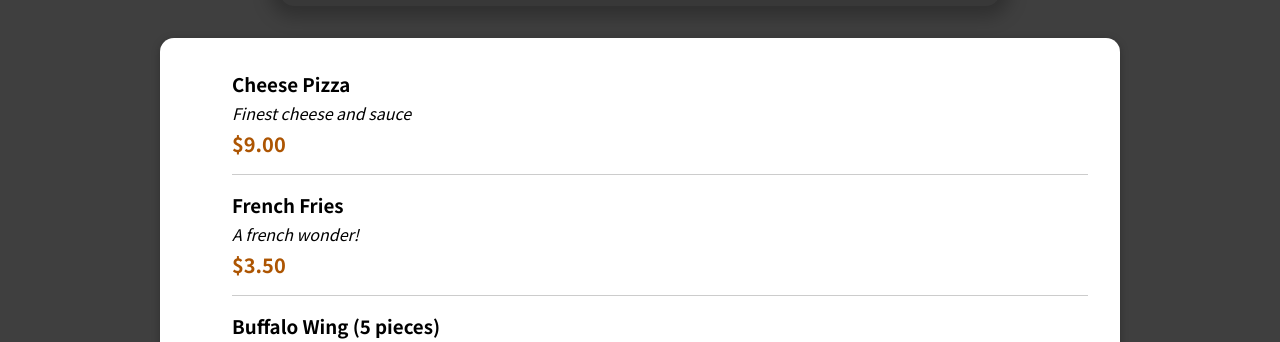
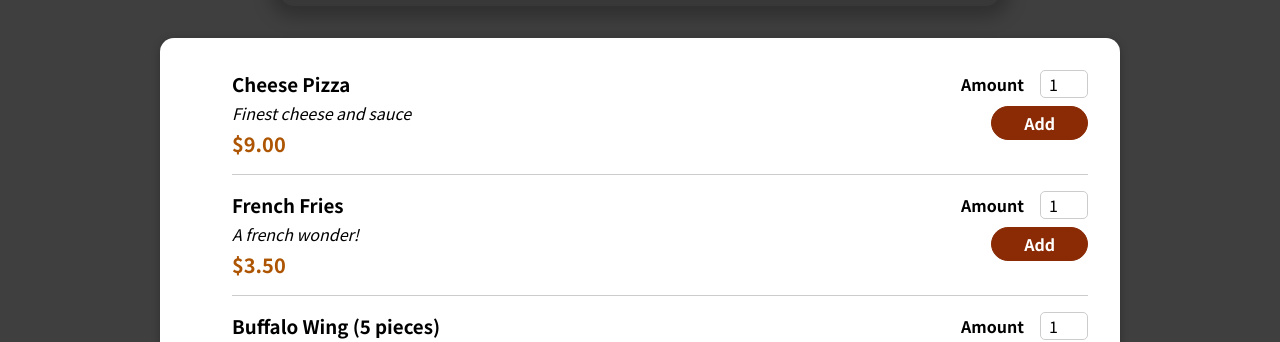
Before and after one commit to mhaslinsky/menu-site, a React (Create React App) app: page / in a window 1280 px wide. Shown: the part 467-809 px from the top of the page. Built offline with nearby package versions, Linux system fonts and the light colour scheme; the HTML template or start-up script is replaced by a standard one.

Commit message:
done with styled components, weird bugs, switching to css modules, also adding cart functionality

```diff
--- a/src/App.js
+++ b/src/App.js
@@ -1,7 +1,7 @@
 import React from "react";
 import Header from "./components/Layout/Header";
+import StyledMIF from "./components/Meals/MealItem/MealItemForm";
 import Meals from "./components/Meals/Meals";
-import Test from "./Test";
 
 function App() {
   return (
--- a/src/components/Meals/MealItem/MealItem.jsx
+++ b/src/components/Meals/MealItem/MealItem.jsx
@@ -1,4 +1,5 @@
 import styled from "styled-components";
+import MealItemForm from "./MealItemForm";
 
 const StyledMealItem = styled(MealItem)`
   display: flex;
@@ -23,7 +24,7 @@ const StyledMealItem = styled(MealItem)`
   }
 `;
 
-function MealItem({ className, name, description, price }) {
+function MealItem({ className, name, description, price, key }) {
   const formattedPrice = `$${price.toFixed(2)}`;
 
   return (
@@ -33,7 +34,9 @@ function MealItem({ className, name, description, price }) {
         <div className="description">{description}</div>
         <div className="price">{formattedPrice}</div>
       </div>
-      <div></div>
+      <div>
+        <MealItemForm key={key} />
+      </div>
     </li>
   );
 }
--- a/src/components/Meals/MealItem/MealItemForm.jsx
+++ b/src/components/Meals/MealItem/MealItemForm.jsx
@@ -0,0 +1,22 @@
+import classes from "./MealItemForm.module.css";
+import Input from "../../UI/Input";
+
+function MealItemForm({ key }) {
+  return (
+    <form className={classes.form}>
+      <Input
+        label="Amount"
+        input={{
+          id: { key },
+          type: "number",
+          min: "1",
+          max: "50",
+          defaultValue: "1",
+        }}
+      />
+      <button>Add</button>
+    </form>
+  );
+}
+
+export default MealItemForm;
--- /dev/null
+++ b/src/components/Meals/MealItem/MealItemForm.module.css
@@ -0,0 +1,20 @@
+.form {
+  text-align: right;
+}
+
+.form button {
+  font: inherit;
+  cursor: pointer;
+  background-color: #8a2b06;
+  border: 1px solid #8a2b06;
+  color: white;
+  padding: 0.25rem 2rem;
+  border-radius: 20px;
+  font-weight: bold;
+}
+
+.form button:hover,
+.form button:active {
+  background-color: #641e03;
+  border-color: #641e03;
+}
--- /dev/null
+++ b/src/components/UI/Input.jsx
@@ -0,0 +1,12 @@
+import classes from "./Input.module.css";
+
+function Input({ label, input }) {
+  return (
+    <div className={classes.input}>
+      <label htmlFor={input.id}>{label}</label>
+      <input {...input} />
+    </div>
+  );
+}
+
+export default Input;
--- /dev/null
+++ b/src/components/UI/Input.module.css
@@ -0,0 +1,18 @@
+.input {
+  display: flex;
+  align-items: center;
+  margin-bottom: 0.5rem;
+}
+
+.input label {
+  font-weight: bold;
+  margin-right: 1rem;
+}
+
+.input input {
+  width: 3rem;
+  border-radius: 5px;
+  border: 1px solid #ccc;
+  font: inherit;
+  padding-left: 0.5rem;
+}
```
Also changed, not shown: src/components/Cart/Cart.jsx (added, +26 -0 lines), src/components/Cart/Cart.module.css (added, +46 -0 lines), 1 other file (tests, documents, lock files or other folders).
